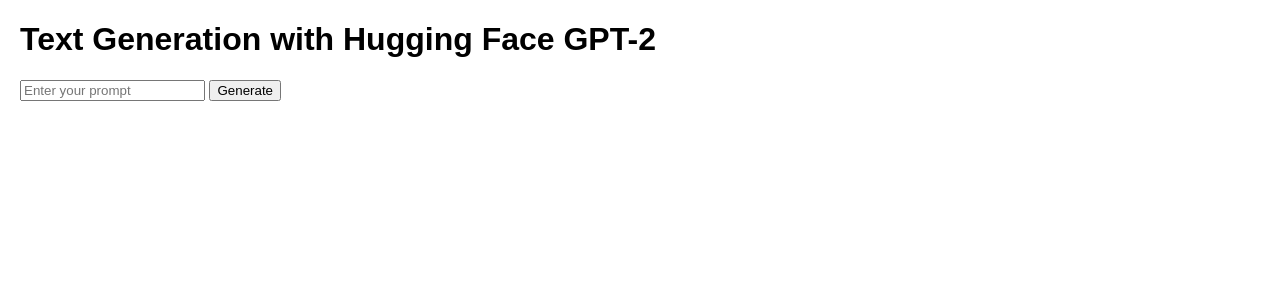
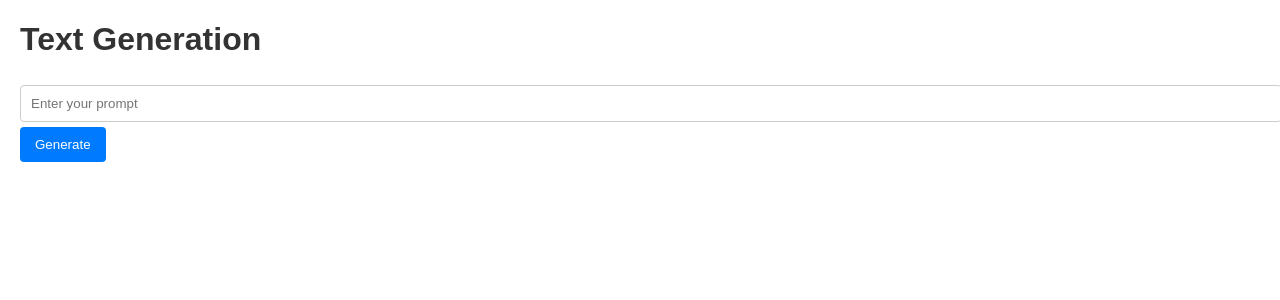
Before and after one commit to AH-bi/text-generation-vllm, a FastAPI app: page / in a window 1280 px wide. Shown: the top 300 px of the page. Run offline with FastAPI, Linux system fonts and the light colour scheme.

Commit message:
fix model problems

```diff
--- a/main.py
+++ b/main.py
@@ -4,10 +4,9 @@ from fastapi.templating import Jinja2Templates
 from transformers import pipeline, set_seed
 import logging
 
-
 logging.basicConfig(level=logging.INFO)
 
-# Initialization
+# initialization
 app = FastAPI()
 templates = Jinja2Templates(directory="templates")
 
@@ -16,26 +15,25 @@ generator = pipeline('text-generation', model='gpt2')  # Using GPT-2
 set_seed(42)
 
 def preprocess_text(text: str) -> str:
-    """Clean the input text"""
+    """clean the input text"""
     return text.strip().replace("\n", " ")
 
 @app.exception_handler(Exception)
 async def exception_handler(request: Request, exc: Exception):
-    """Handle exceptions and log errors"""
+    """handle exceptions and log errors"""
     logging.error(f"Error occurred: {exc}")
     return JSONResponse(content={"detail": str(exc)}, status_code=500)
 
 @app.post("/generate/")
-async def generate_text(
-    prompt: str = Form(...),
-    max_tokens: int = Form(100),
-    temperature: float = Form(0.7)
-):
-
+async def generate_text(prompt: str = Form(...)):
     cleaned_prompt = preprocess_text(prompt)
 
     try:
-        # Generate text using Hugging Face's pipeline
+        # hardcoding max_tokens and temperature
+        max_tokens = 100
+        temperature = 0.7
+
+        # generate text
         generated_output = generator(cleaned_prompt, max_length=max_tokens, temperature=temperature, num_return_sequences=1)
         generated_text = generated_output[0]['generated_text']
     except Exception as e:
@@ -46,7 +44,7 @@ async def generate_text(
 
 @app.get("/", response_class=HTMLResponse)
 async def index(request: Request):
-    """Serve the main HTML form for text input"""
+    """serve the main HTML form for text input"""
     return templates.TemplateResponse("index.html", {"request": request})
 
 if __name__ == "__main__":
--- a/requirements.txt
+++ b/requirements.txt
@@ -1,4 +1,5 @@
 fastapi
 uvicorn
 vllm
+transformers
 python-multipart
--- a/templates/index.html
+++ b/templates/index.html
@@ -3,60 +3,78 @@
 <head>
     <meta charset="UTF-8">
     <meta name="viewport" content="width=device-width, initial-scale=1.0">
-    <title>Text Generation</title>
+    <title>Text Generation with vLLM</title>
     <style>
-        body {
-            font-family: Arial, sans-serif;
-            margin: 20px;
+        body { font-family: Arial, sans-serif; margin: 20px; }
+        h1 { color: #333; }
+        form { margin-top: 20px; }
+        input[type="text"] {
+            width: 100%; padding: 10px; margin: 5px 0; border: 1px solid #ccc; border-radius: 4px;
         }
-        #loading {
-            display: none;
-            margin-top: 20px;
-            font-size: 16px;
-            color: blue;
+        button {
+            padding: 10px 15px; background-color: #007bff; color: white; border: none; border-radius: 4px; cursor: pointer;
         }
-        #result {
-            margin-top: 20px;
-            font-size: 18px;
-            white-space: pre-wrap;
-        }
+        button:hover { background-color: #0056b3; }
+        #loading { display: none; color: #007bff; }
+        .message { padding: 10px; margin: 5px 0; border-radius: 4px; }
+        .user-message { background-color: #e0e0e0; }
+        .bot-message { background-color: #d0ffd0; }
     </style>
 </head>
 <body>
-    <h1>Text Generation with Hugging Face GPT-2</h1>
-    <form id="generate-form" action="/generate/" method="post">
-        <input type="text" name="prompt" placeholder="Enter your prompt" required>
+    <h1>Text Generation</h1>
+    <form id="generation-form">
+        <input type="text" id="prompt" placeholder="Enter your prompt" required>
         <button type="submit">Generate</button>
     </form>
-    <div id="loading">Generating text, please wait...</div>
-    <div id="result"></div>
+    <div id="loading">Generating response...</div>
+    <div id="conversation"></div>
 
     <script>
-        const form = document.getElementById('generate-form');
+        const form = document.getElementById('generation-form');
         const loading = document.getElementById('loading');
-        const result = document.getElementById('result');
+        const conversation = document.getElementById('conversation');
 
-        form.onsubmit = async (event) => {
-            event.preventDefault();
+        form.addEventListener('submit', async (e) => {
+            e.preventDefault();
+
+            const prompt = document.getElementById('prompt').value;
+            if (!prompt) return;
+
+            // add user's message to the conversation
+            const userMessage = document.createElement('div');
+            userMessage.classList.add('message', 'user-message');
+            userMessage.textContent = prompt;
+            conversation.appendChild(userMessage);
+
+
             loading.style.display = 'block';
 
-            const formData = new FormData(form);
 
-            const response = await fetch(form.action, {
-                method: 'POST',
-                body: formData,
-            });
+            try {
+                const response = await fetch('/generate/', {
+                    method: 'POST',
+                    headers: { 'Content-Type': 'application/x-www-form-urlencoded' },
+                    body: new URLSearchParams({ prompt })
+                });
 
-            loading.style.display = 'none';
+                const data = await response.json();
 
-            if (response.ok) {
-                const data = await response.json();
-                result.innerText = `Prompt: ${data.prompt}\nGenerated Text: ${data.generated_text}`;
-            } else {
-                const errorData = await response.json();
-                result.innerText = `Error: ${errorData.detail}`;
+                // add bot's response to the conversation
+                const botMessage = document.createElement('div');
+                botMessage.classList.add('message', 'bot-message');
+                botMessage.textContent = data.generated_text;
+                conversation.appendChild(botMessage);
+
+                // scroll to the latest message
+                conversation.scrollTop = conversation.scrollHeight;
+            } catch (error) {
+                console.error('Error generating text:', error);
+            } finally {
+                loading.style.display = 'none';
+                document.getElementById('prompt').value = ''; // Clear input
             }
-        };
+        });
     </script>
 </body>
 </html>
```
Also changed, not shown: README.MD.
